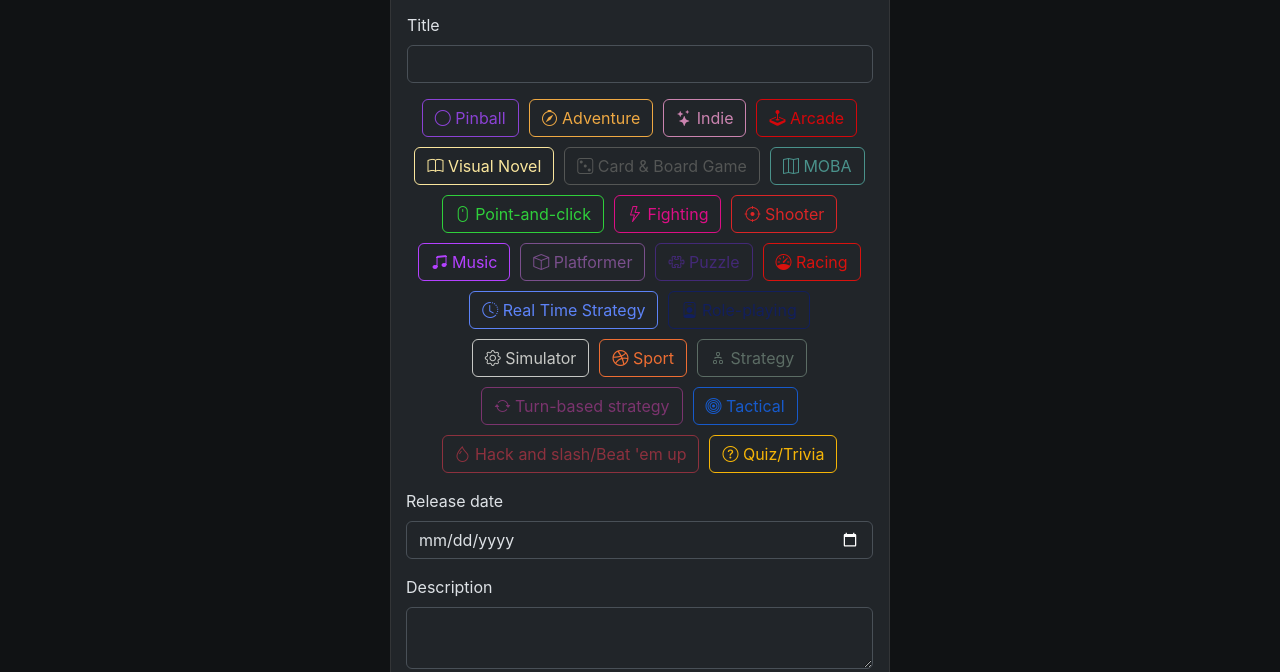
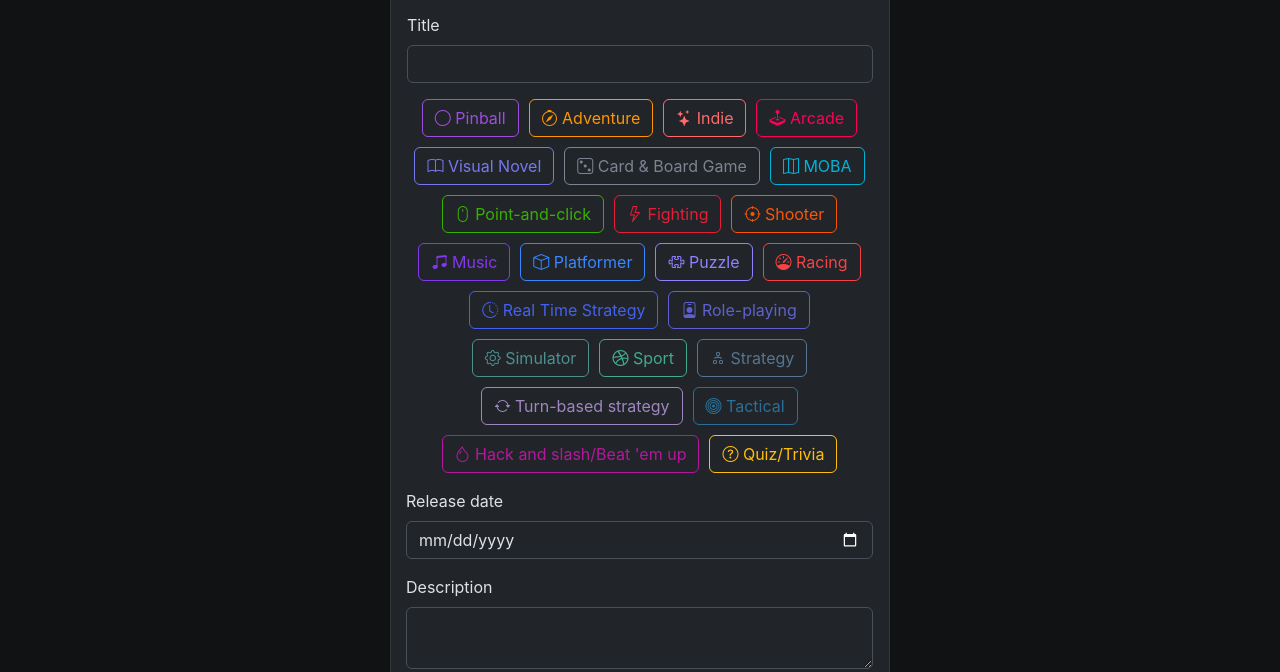
Before and after one commit to Illuminum2/game-db, a website with bundled scripts: page public/index.html in a window 1280 px wide. Both pictures are taken after a click on the button "Add". Shown: the part 95-767 px from the top of the page. Built offline with nearby package versions, Linux system fonts and the light colour scheme; files whose address does not match are found by name.

Commit message:
Improve genre colors for visibility in add game modal

```diff
--- a/public/games.css
+++ b/public/games.css
@@ -89,8 +89,30 @@
     white-space: nowrap;
     text-overflow: ellipsis;
 }
-
-.g-pinball      { --badge-color: #8B42D5; }
+.g-pinball      { --badge-color: #9D4EDD; }
+.g-adventure    { --badge-color: #FF9505; }
+.g-indie        { --badge-color: #FF6B6B; }
+.g-arcade       { --badge-color: #FF0054; }
+.g-visual-novel { --badge-color: #7678ED; }
+.g-board        { --badge-color: #7D8491; }
+.g-moba         { --badge-color: #00B4D8; }
+.g-point-click  { --badge-color: #38B000; }
+.g-fighting     { --badge-color: #E71D36; }
+.g-shooter      { --badge-color: #FB5607; }
+.g-music        { --badge-color: #8338EC; }
+.g-platformer   { --badge-color: #3A86FF; }
+.g-puzzle       { --badge-color: #9381FF; }
+.g-racing       { --badge-color: #F94144; }
+.g-rts          { --badge-color: #4361EE; }
+.g-rpg          { --badge-color: #5E60CE; }
+.g-simulator    { --badge-color: #4D908E; }
+.g-sport        { --badge-color: #43AA8B; }
+.g-strategy     { --badge-color: #577590; }
+.g-tbs          { --badge-color: #9F86C0; }
+.g-tactical     { --badge-color: #2A6F97; }
+.g-hack-slash   { --badge-color: #B5179E; }
+.g-quiz         { --badge-color: #FFBE0B; }
+/* .g-pinball      { --badge-color: #8B42D5; }
 .g-adventure    { --badge-color: #EFA943; }
 .g-indie        { --badge-color: #CB84B0; }
 .g-arcade       { --badge-color: #D5070B; }
@@ -112,7 +134,7 @@
 .g-tbs          { --badge-color: #7B346E; }
 .g-tactical     { --badge-color: #175ACB; }
 .g-hack-slash   { --badge-color: #8D313E; }
-.g-quiz         { --badge-color: #F6B507; }
+.g-quiz         { --badge-color: #F6B507; } */
 
 /* Colors from https://www.brandcolorcode.com */
 
```
